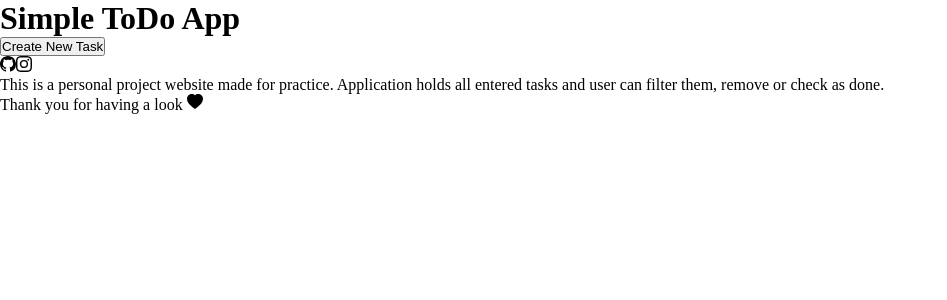
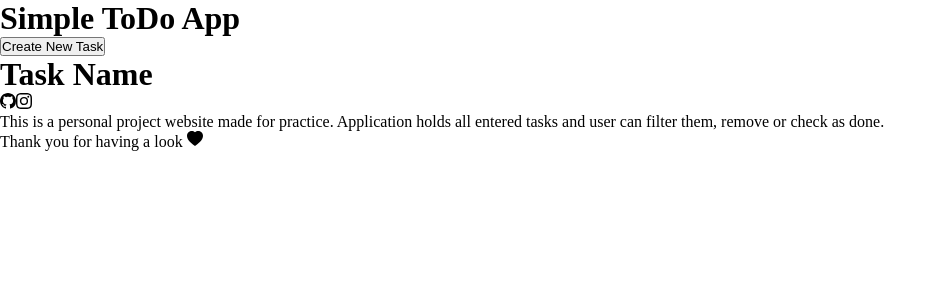
Before and after one commit to Ljusaj123/ToDo-List, a React (Create React App) app: page / in a window 1280 px wide. Shown: the top 300 px of the page, without its empty margins (0-947 px from the left). Built offline with nearby package versions, Linux system fonts and the light colour scheme.

Commit message:
jsx for task name container

```diff
--- a/src/App.js
+++ b/src/App.js
@@ -6,6 +6,8 @@ import PopupWindow from "./components/PopupWindow";
 function App() {
   const [trigger, setTrigger] = useState(false);
   const [taskList, setTasklist] = useState([]);
+  const [singleTask, setSingleTask] = useState("");
+
   return (
     <div className="todo">
       <header className="title-container">
@@ -21,7 +23,23 @@ function App() {
         <div className="sort-container"></div>
       </div>
       <main className="tasks-containers">
-        <div className="task-name-container"></div>
+        <div className="task-name-container">
+          <header>
+            <h1>Task Name</h1>
+          </header>
+          {taskList.map((task, index) => {
+            return (
+              <div
+                className="task-container"
+                key={index}
+                onClick={() => setSingleTask(task)}
+              >
+                <p>{task.name}</p>
+                <p>{task.day}</p>
+              </div>
+            );
+          })}
+        </div>
         <div className="task-info-container"></div>
       </main>
       <PopupWindow
```
